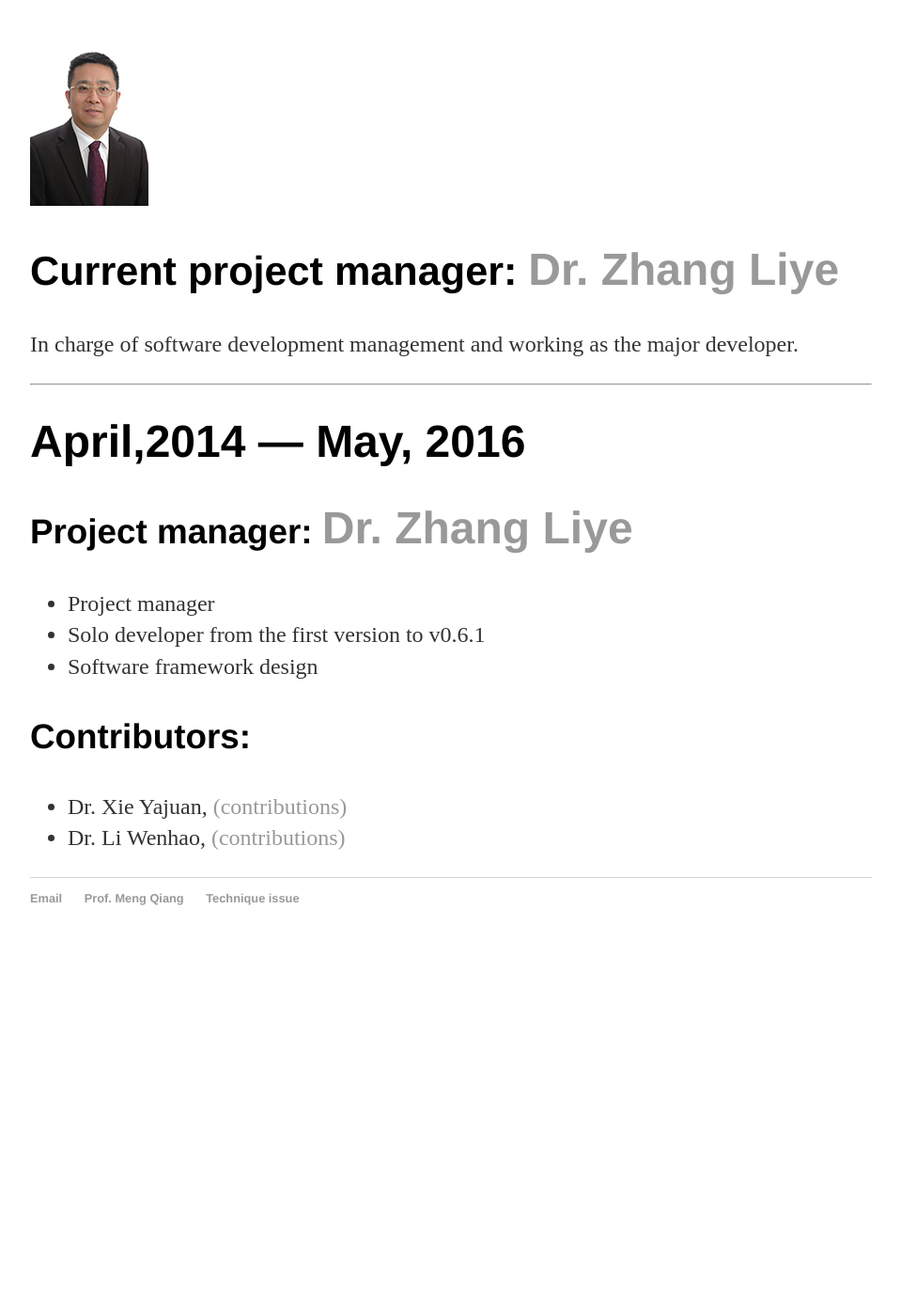
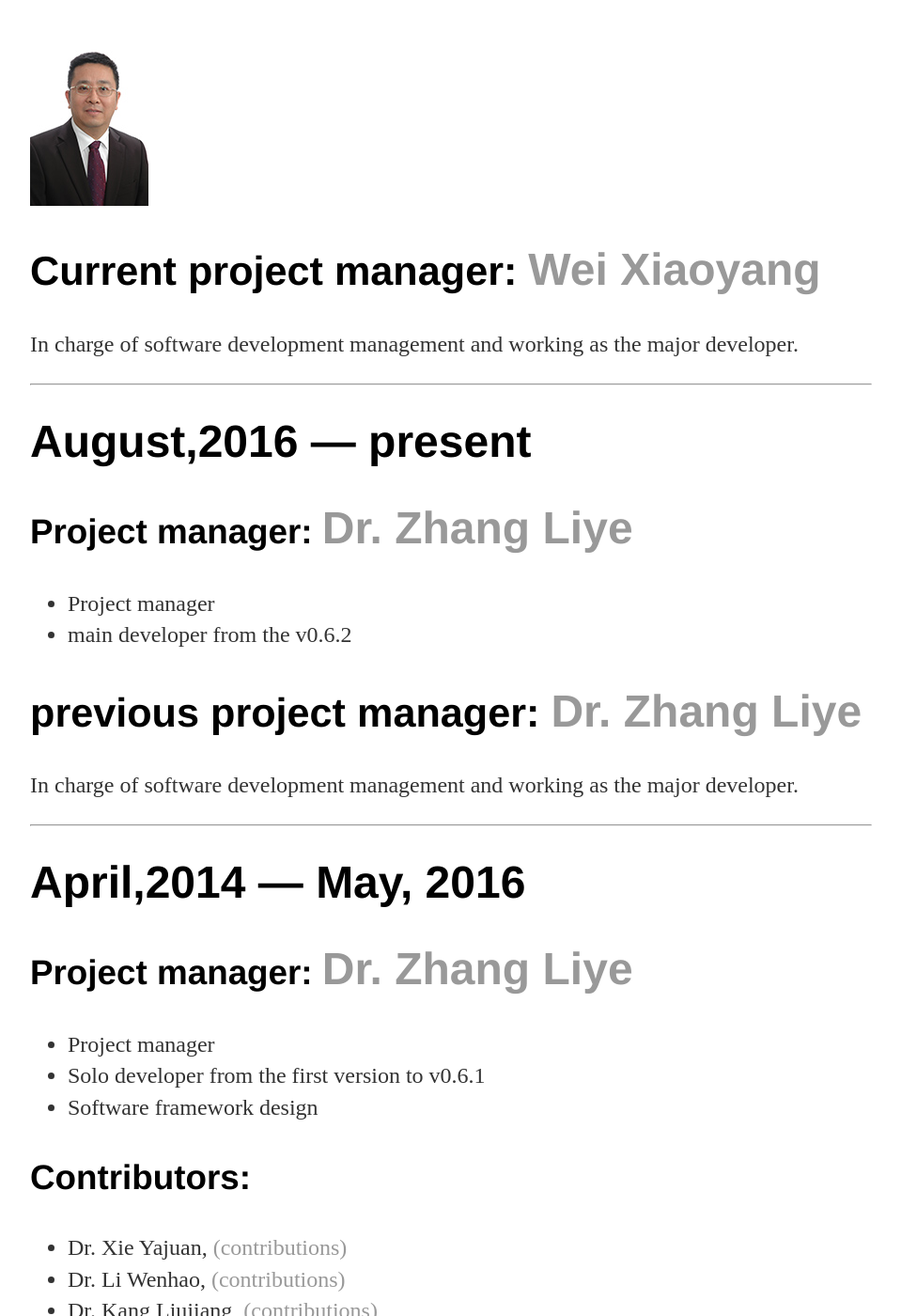
Before and after one commit to stss-maritime/stss-maritime.github.io, a Jekyll site: the page built from about/index.html, in a window 1280 px wide and 1400 px high, scrolled down 631 px. Shown: the whole window at 94% size, without its empty margins (160-1119 px from the left). Built offline with Jekyll 4.4.1, drawn with Linux system fonts in a browser that asks for light colours; before the commit the page ends 1656 px from its top, so only the background shows below that.

Commit message:
updated the developer information
Add new developers

```diff
--- a/about/index.html
+++ b/about/index.html
@@ -16,7 +16,21 @@ Malacca and Singapore, 2015 - 2018</li>
             <hr>
             <h3>Project Director: <a href="http://www.eng.nus.edu.sg/cee/people/ceemq/">Prof. Meng Qiang</a></h3>
             <img src="MengQiang.jpg" alt="HTML5 Icon", style="width:126px;height:190px;">
-            <h2>Current project manager: <a href="https://github.com/zhangliye"><font size="10">Dr. Zhang Liye</font></a></h2>
+
+            <h2>Current project manager: <a href="https://github.com/wxy9"><font size="10"> Wei Xiaoyang</font></a></h2>
+			<p>
+				In charge of software development management and working as the major developer.
+			</p>
+            <hr>
+            <h1>August,2016 &mdash; present</h1>
+            <h3>Project manager: <a href="https://github.com/wxy9"><font size="10">Dr. Zhang Liye</font></a></h3>
+            <ul class="contacts">
+				<li>Project manager</li>
+                <li> main developer from the v0.6.2</li>
+		</ul>
+
+
+            <h2>previous project manager: <a href="https://github.com/zhangliye"><font size="10">Dr. Zhang Liye</font></a></h2>
 			<p>
 				In charge of software development management and working as the major developer.
 			</p>
@@ -28,10 +42,13 @@ Malacca and Singapore, 2015 - 2018</li>
                 <li>Solo developer from the first version to v0.6.1</li>
                 <li>Software framework design</li>
 			</ul>
+
+
             <h3>Contributors:</h3>
             <ul class="contacts">
 				<li>Dr. Xie Yajuan, <a href="#">(contributions)</a></li>
                 <li>Dr. Li Wenhao, <a href="#">(contributions)</a></li>
+                <li>Dr. Kang Liujiang, <a href="#">(contributions)</a></li>
 			</ul>
 
 		</div>
```
